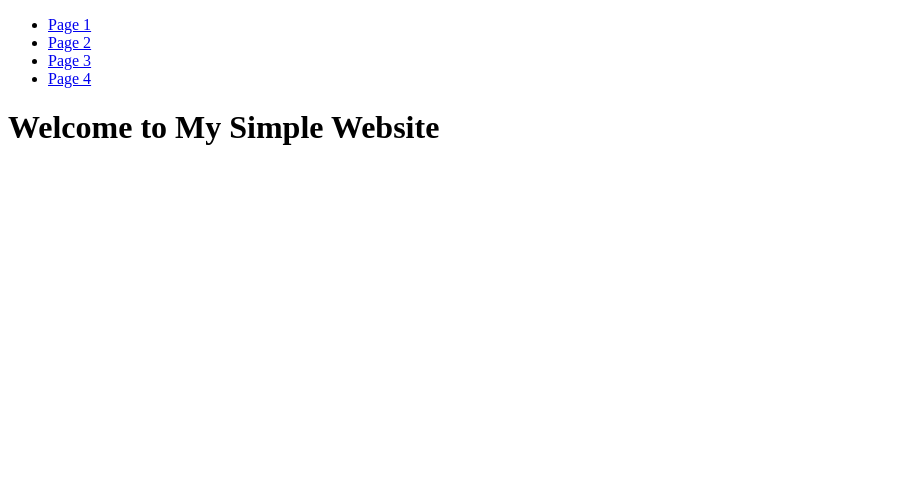
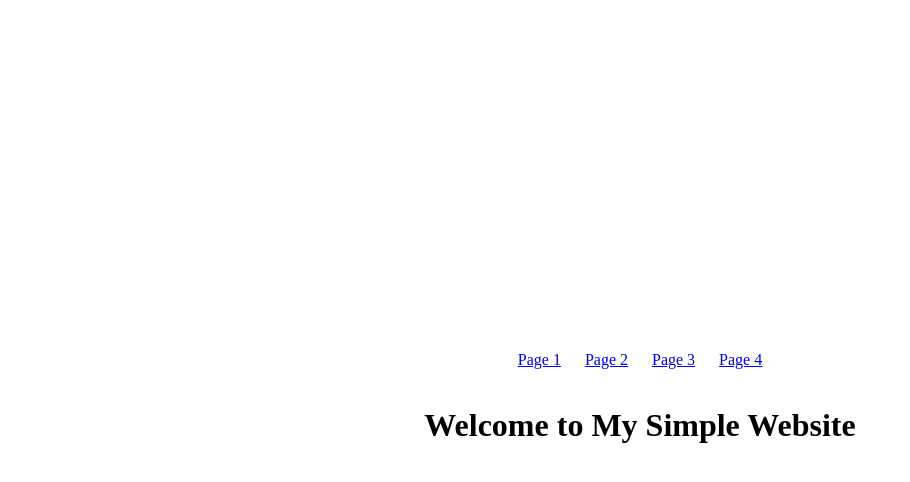
Before and after one commit to kpunsalan8/kpunsalan8.github.io, a plain HTML site: page index.html in a window 1280 px wide. Shown: the whole page, without its empty margins (0-910 px from the left). Drawn offline with Linux system fonts and the light colour scheme.

Commit message:
Update index.html layout

```diff
--- a/index.html
+++ b/index.html
@@ -2,6 +2,33 @@
 <html>
 <head>
     <title>My Simple Website</title>
+    <style>
+        body {
+            margin: 0;
+            padding: 0;
+            display: flex;
+            flex-direction: column;
+            align-items: center;
+            justify-content: center;
+            height: 100vh;
+            text-align: center;
+        }
+
+        header {
+            display: flex;
+            justify-content: center;
+        }
+
+        nav ul {
+            list-style-type: none;
+            padding: 0;
+        }
+
+        nav ul li {
+            display: inline;
+            margin: 0 10px;
+        }
+    </style>
 </head>
 <body>
     <header>
```
